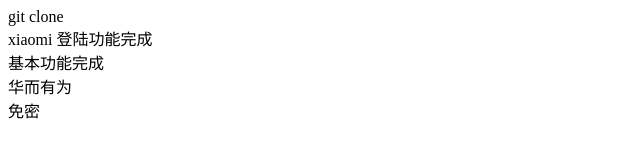
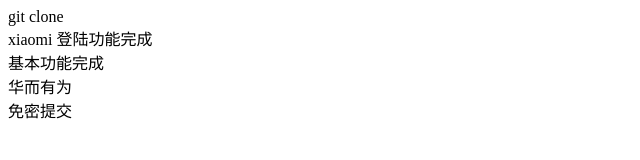
Before and after one commit to wally210/gitdemo, a plain HTML site: page index.html in a window 1280 px wide. Shown: the full height of the page, 0-640 px from the left. Drawn offline with Linux system fonts and the light colour scheme.

Commit message:
免密提交

```diff
--- a/index.html
+++ b/index.html
@@ -15,6 +15,6 @@
 
     <div>华而有为</div>
 
-    <div>免密</div>
+    <div>免密提交</div>
 </body>
 </html>
```
